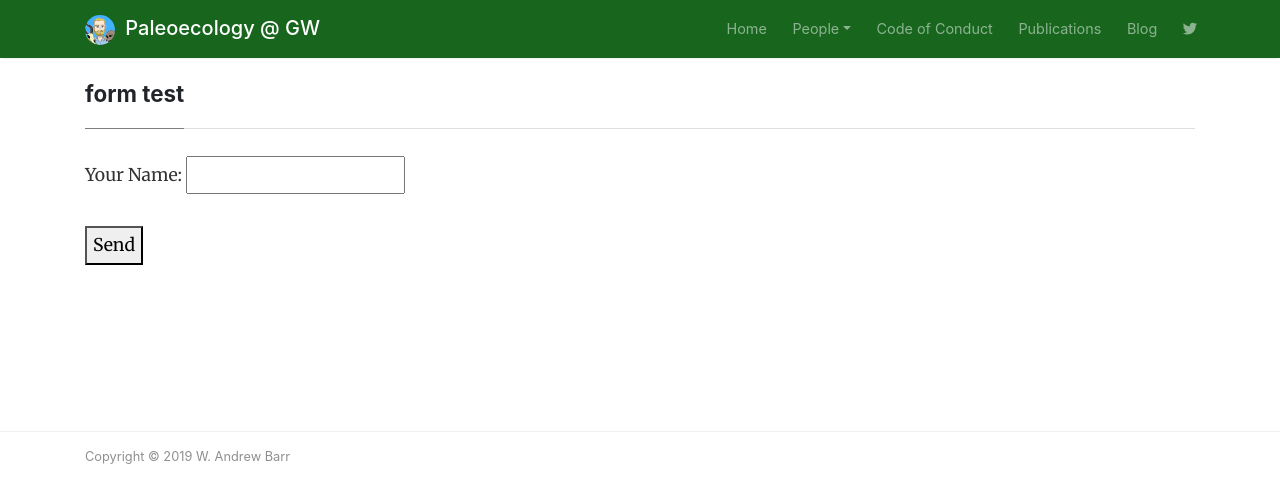
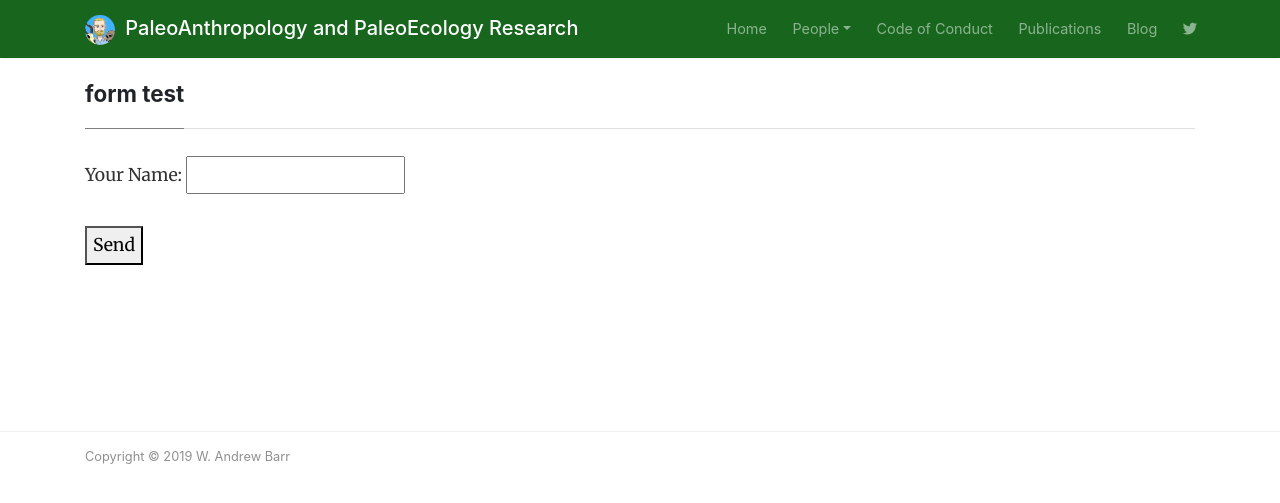
Before and after one commit to wabarr/PAPER, a Jekyll site: the page built from formtest.md, in a window 1280 px wide. Shown: the top 503 px of the page. Built offline with Jekyll 4.4.1, drawn with Linux system fonts in a browser that asks for light colours; nearby versions of some CDN libraries; comment, search, counter and statistics services are not loaded.

Commit message:
lab name change

```diff
--- a/_config.yml
+++ b/_config.yml
@@ -1,6 +1,6 @@
-name: "Paleoecology @ GW"
+name: "PaleoAnthropology and PaleoEcology Research"
 description: ""
-meta_description: "Human Paleoecology Lab George Washington University - W. Andrew Barr"
+meta_description: "Paleoanthropology and Paleoecology Research Laboratory - George Washington University - W. Andrew Barr"
 logo: 'assets/images/barr_avatar.jpg'
 favicon: ''
 baseurl: ''
```
Also changed, not shown: index.md (+2 -2 lines).
